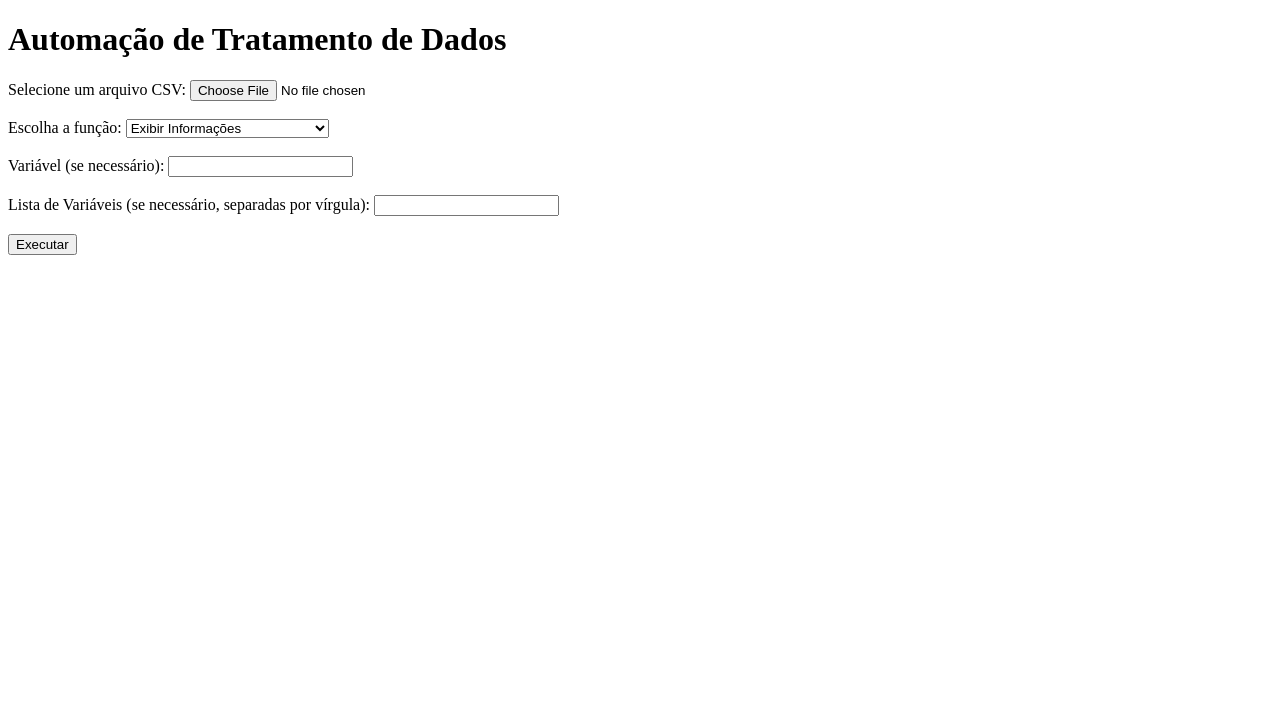
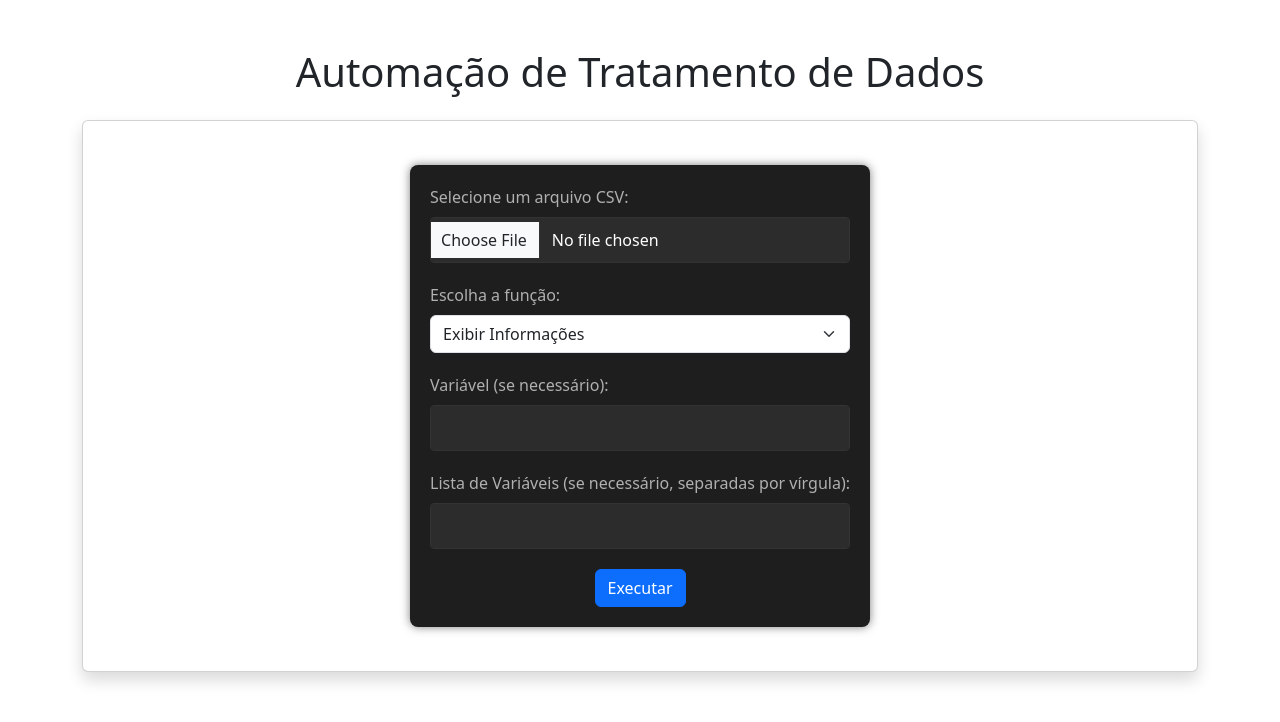
Before and after one commit to MarconeRafael/datapilot, a Django app: template tratamento/templates/home.html in a window 1280 px wide. Shown: the top 722 px of the page. Run offline with Django 5.2, Linux system fonts and the light colour scheme; the template is opened without the code that fills it, so the values that code supplies are empty.

Commit message:
melhorando aparencia

```diff
--- a/datapilot/settings.py
+++ b/datapilot/settings.py
@@ -38,6 +38,7 @@
     'django.contrib.messages',
     'django.contrib.staticfiles',
     'tratamento',
+    'django_extensions',
 ]
 MIDDLEWARE = [
     'django.middleware.security.SecurityMiddleware',
@@ -54,7 +55,7 @@
 TEMPLATES = [
     {
         'BACKEND': 'django.template.backends.django.DjangoTemplates',
-        'DIRS': [],
+        'DIRS': [BASE_DIR / "tratamento/templates"],  # Confirme se o caminho está correto
         'APP_DIRS': True,
         'OPTIONS': {
             'context_processors': [
--- a/datapilot/urls.py
+++ b/datapilot/urls.py
@@ -3,5 +3,5 @@
 
 urlpatterns = [
     path('admin/', admin.site.urls),
-    path('tratamento/', include('tratamento.urls')),  # Corrigido para evitar recursão
+    path('', include('tratamento.urls')),  # Corrigido para evitar recursão
 ]
--- a/tratamento/templates/home.html
+++ b/tratamento/templates/home.html
@@ -1,21 +1,30 @@
+{% load static %}
 <!DOCTYPE html>
 <html lang="pt">
 <head>
     <meta charset="UTF-8">
     <meta name="viewport" content="width=device-width, initial-scale=1.0">
     <title>Tratamento de Dados</title>
+    <link rel="stylesheet" href="{% static 'style.css' %}">
+    <link rel="stylesheet" href="https://cdn.jsdelivr.net/npm/bootstrap@5.3.0/dist/css/bootstrap.min.css">
 </head>
 <body>
-    <h1>Automação de Tratamento de Dados</h1>
 
+    <div class="container mt-5">
+        <h1 class="text-center mb-4">Automação de Tratamento de Dados</h1>
+
+        <div class="card p-4 shadow">
             <form method="POST" enctype="multipart/form-data">
                 {% csrf_token %}
 
-        <label for="arquivo">Selecione um arquivo CSV:</label>
-        <input type="file" name="arquivo" required><br><br>
+                <div class="mb-3">
+                    <label for="arquivo" class="form-label">Selecione um arquivo CSV:</label>
+                    <input type="file" class="form-control" name="arquivo" required>
+                </div>
 
-        <label for="funcao">Escolha a função:</label>
-        <select name="funcao">
+                <div class="mb-3">
+                    <label for="funcao" class="form-label">Escolha a função:</label>
+                    <select class="form-select" name="funcao">
                         <option value="exibir_info">Exibir Informações</option>
                         <option value="exibir_head">Exibir Cabeçalho</option>
                         <option value="exibir_describe">Exibir Estatísticas</option>
@@ -28,25 +37,40 @@
                         <option value="plotar_histograma">Plotar Histograma</option>
                         <option value="dividir_dados_treino_teste">Dividir Dados Treino/Teste</option>
                         <option value="padronizar_dados">Padronizar Dados</option>
-        </select><br><br>
+                    </select>
+                </div>
 
-        <label for="variavel">Variável (se necessário):</label>
-        <input type="text" name="variavel"><br><br>
+                <div class="mb-3">
+                    <label for="variavel" class="form-label">Variável (se necessário):</label>
+                    <input type="text" class="form-control" name="variavel">
+                </div>
 
-        <label for="variaveis">Lista de Variáveis (se necessário, separadas por vírgula):</label>
-        <input type="text" name="variaveis"><br><br>
+                <div class="mb-3">
+                    <label for="variaveis" class="form-label">Lista de Variáveis (se necessário, separadas por vírgula):</label>
+                    <input type="text" class="form-control" name="variaveis">
+                </div>
 
-        <button type="submit">Executar</button>
+                <div class="text-center">
+                    <button type="submit" class="btn btn-primary">Executar</button>
+                </div>
             </form>
+        </div>
 
         {% if resultado %}
-        <h2>Resultado:</h2>
+            <div class="mt-4 p-3 bg-light border rounded">
+                <h2 class="text-success">Resultado:</h2>
                 <div>{{ resultado|safe }}</div>
+            </div>
         {% endif %}
 
         {% if erro %}
-        <h2 style="color: red;">Erro:</h2>
+            <div class="mt-4 p-3 bg-danger text-white border rounded">
+                <h2>Erro:</h2>
                 <p>{{ erro }}</p>
+            </div>
         {% endif %}
+    </div>
+
+    <script src="https://cdn.jsdelivr.net/npm/bootstrap@5.3.0/dist/js/bootstrap.bundle.min.js"></script>
 </body>
 </html>
```
Lines whose indentation alone changed are shown as unchanged.
